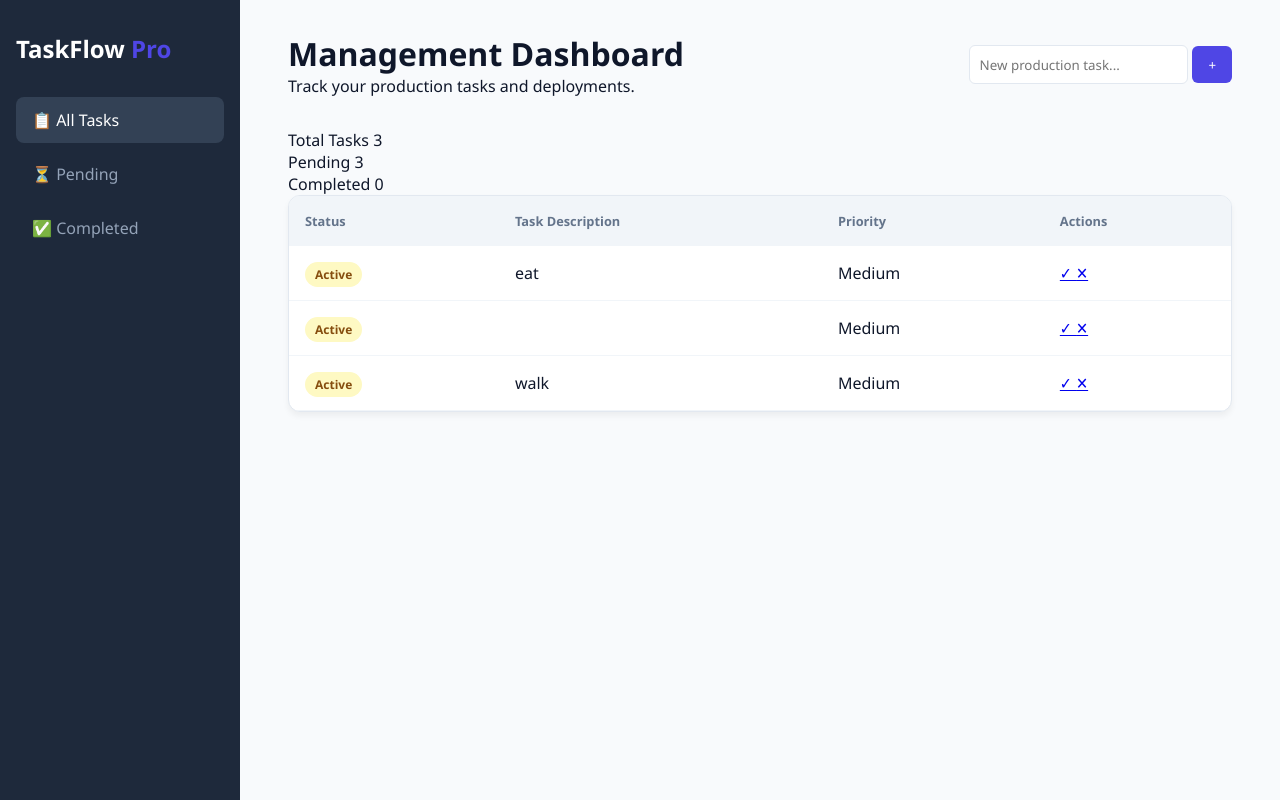
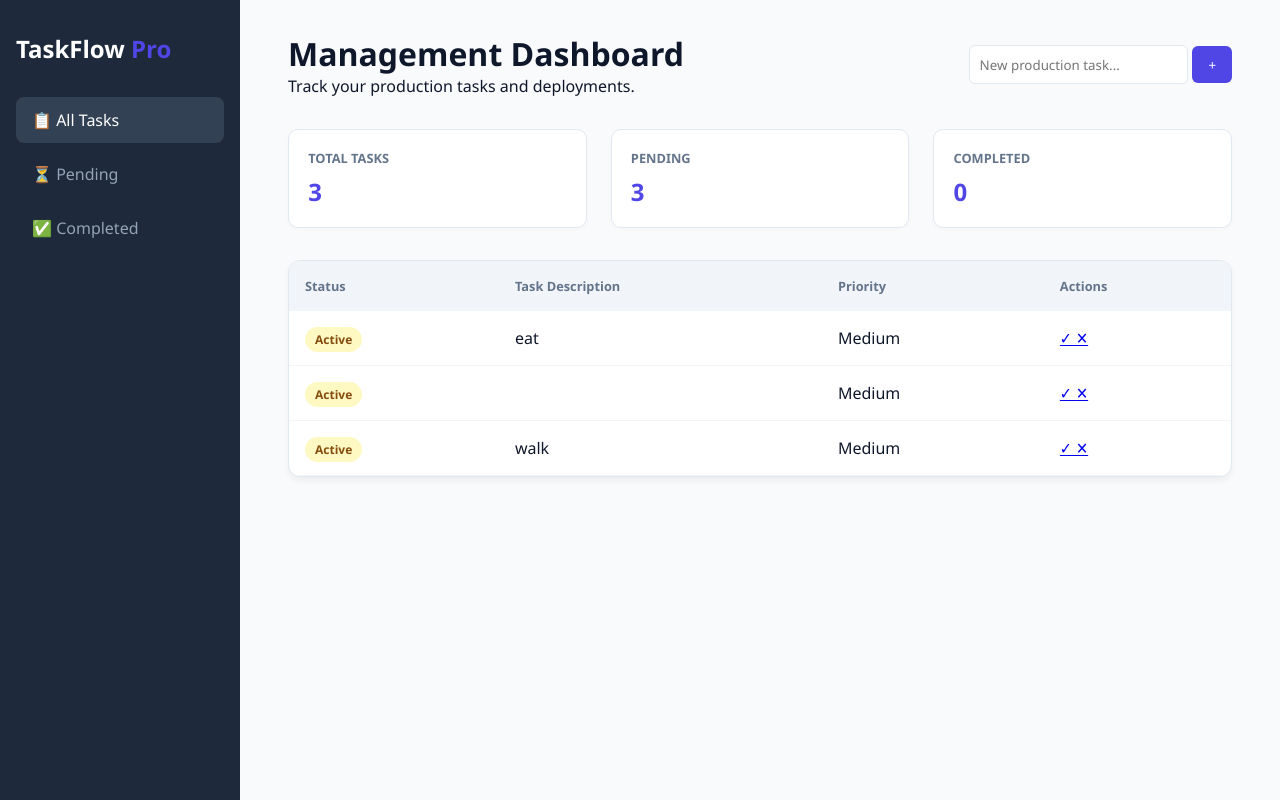
Before and after one commit to Jalil-hamdard/django-todo-jenkins, a Django app: page / in a window 1280 px wide. Run offline with Django 5.2, Linux system fonts and the light colour scheme; data comes from the database, SQL or seed files in the repository.

Commit message:
Update style.css

```diff
--- a/todo/static/todo/style.css
+++ b/todo/static/todo/style.css
@@ -109,6 +109,39 @@ nav a.active { background: #334155; color: #fff; }
     border-radius: 6px;
     cursor: pointer;
 }
+
+.stats-grid {
+    display: grid;
+    grid-template-columns: repeat(auto-fit, minmax(180px, 1fr));
+    gap: 1.5rem;
+    margin-bottom: 2rem;
+    margin-top: 1rem;
+}
+
+.stat-card {
+    background: white;
+    padding: 1.2rem;
+    border-radius: 10px;
+    border: 1px solid #e2e8f0;
+    box-shadow: 0 2px 4px rgba(0,0,0,0.02);
+    display: flex;
+    flex-direction: column;
+}
+
+.stat-label {
+    color: #64748b;
+    font-size: 0.8rem;
+    font-weight: 600;
+    text-transform: uppercase;
+    margin-bottom: 0.5rem;
+}
+
+.stat-value {
+    font-size: 1.5rem;
+    font-weight: 700;
+    color: #4f46e5; /* The primary blue color */
+}
+
 /* --- Responsive Media Queries --- */
 
 @media (max-width: 768px) {
```
